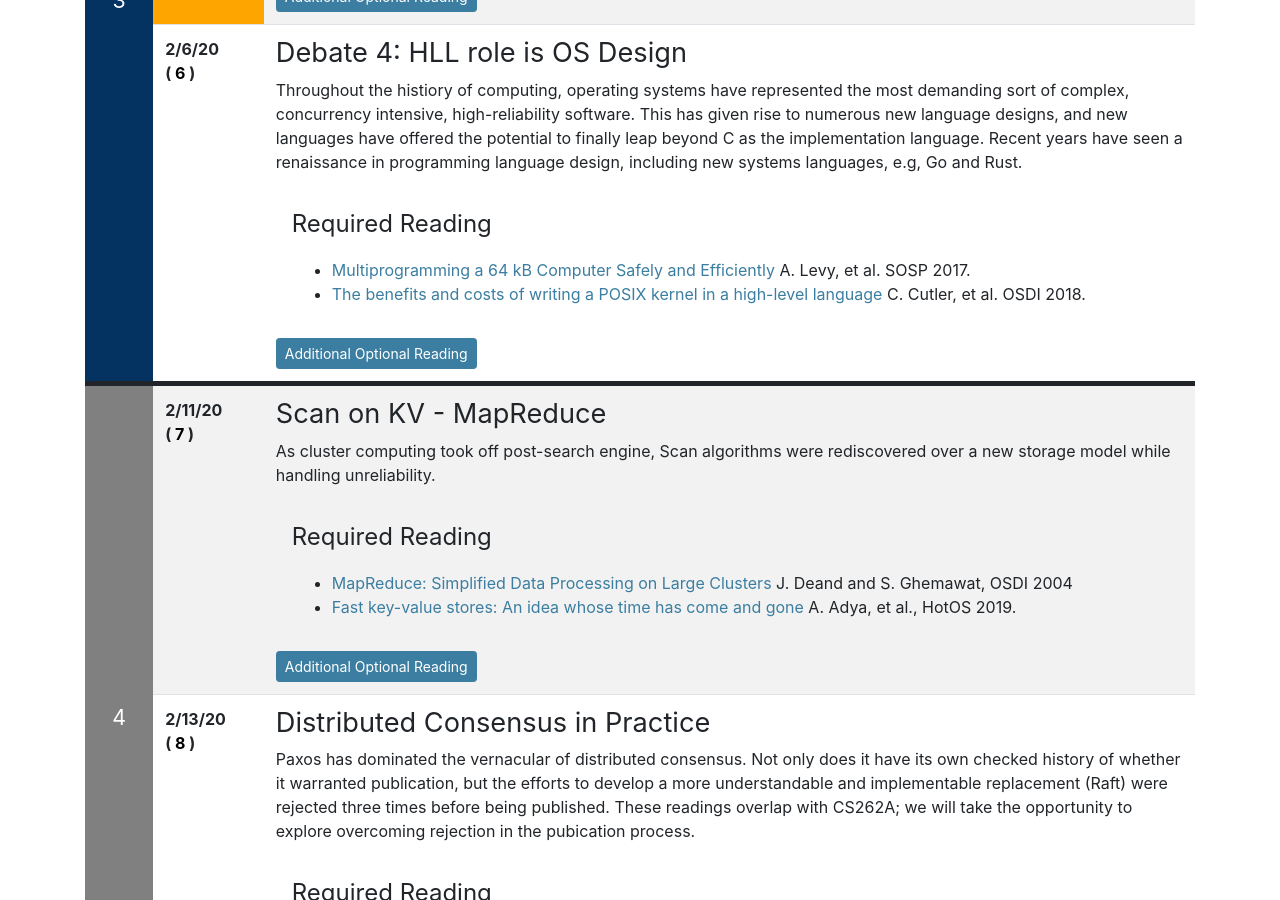
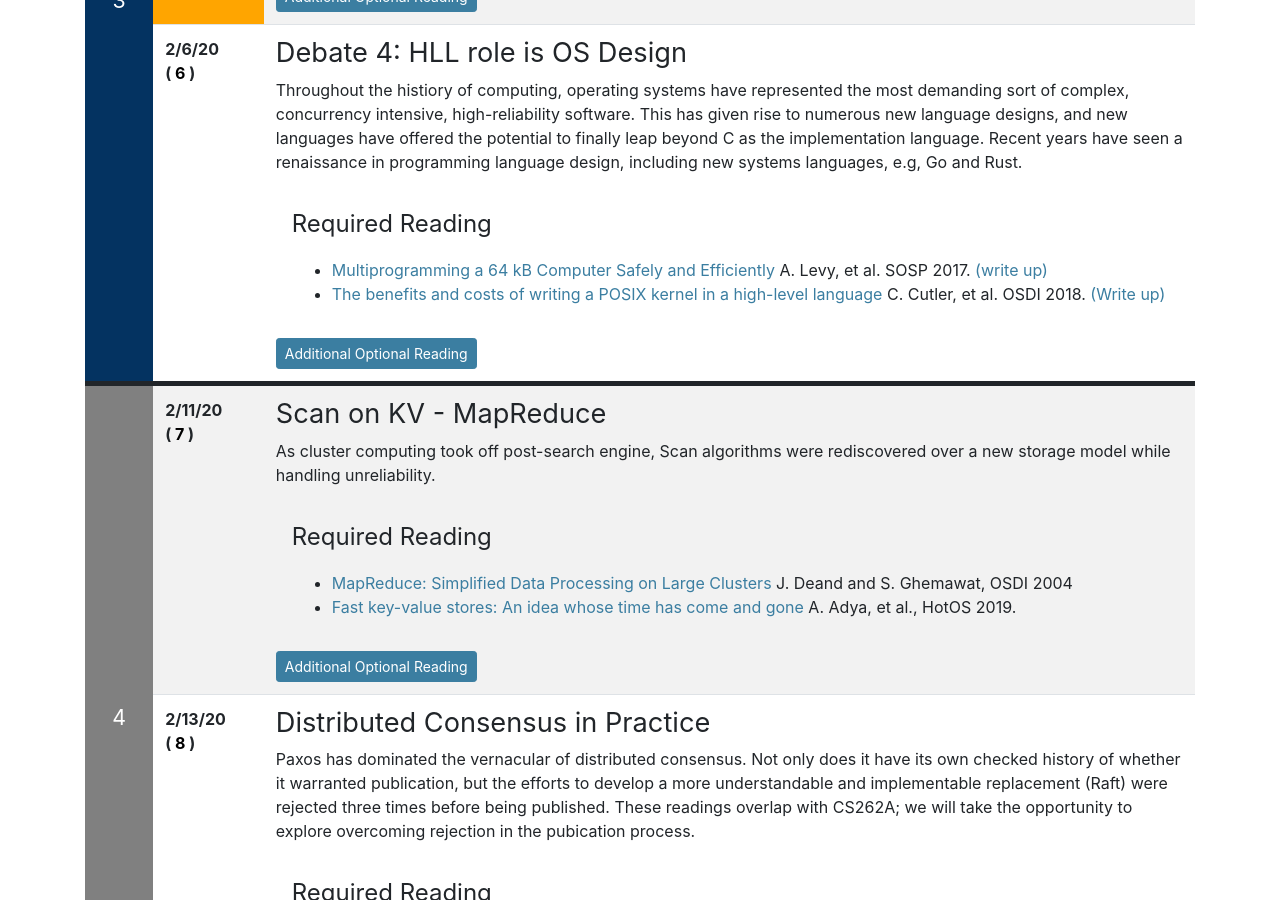
Before and after one commit to deculler/cs262b-sp20, a Jekyll site: the page built from index.md, in a window 1280 px wide and 900 px high, scrolled down 2649 px. Built offline with Jekyll 4.4.1, drawn with Linux system fonts in a browser that asks for light colours; nearby versions of some CDN libraries; our own code applies the rules of GitHub Pages for plain Markdown files.

Commit message:
Add L6 links

```diff
--- a/index.md
+++ b/index.md
@@ -216,7 +216,9 @@ new systems languages, e.g, Go and Rust.
 <div class="reading">
 <div class="required_reading" markdown="1">
 * [Multiprogramming a 64 kB Computer Safely and Efficiently](https://sing.stanford.edu/site/publications/levy17-tock.pdf) A. Levy, et al. SOSP 2017.
+  [(write up)](https://docs.google.com/forms/d/e/1FAIpQLSe6K4J7zDxLgFrCWZ0Q8b2VJ37FUid__Lzb9Hdo67lfKlVTcA/viewform)
 * [The benefits and costs of writing a POSIX kernel in a high-level language](https://www.usenix.org/conference/osdi18/presentation/cutler) C. Cutler, et al. OSDI 2018.
+  [(Write up)](https://docs.google.com/forms/d/e/1FAIpQLSeaF7Tl12zP5ySQJCWzmyz7V6f7vwezVGtAF9J_T66mxPighg/viewform)
 
 </div>
 <div class="optional_reading" markdown="1">
```
